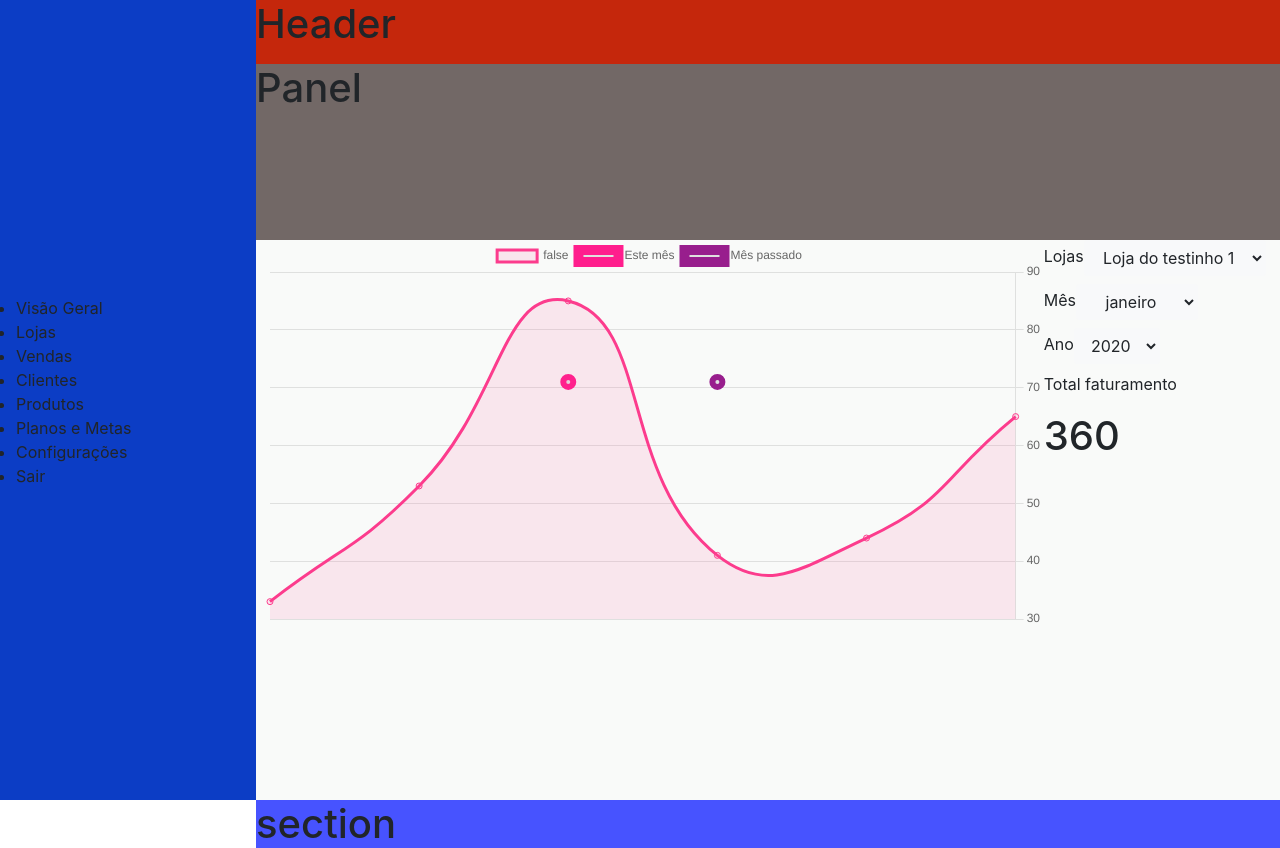
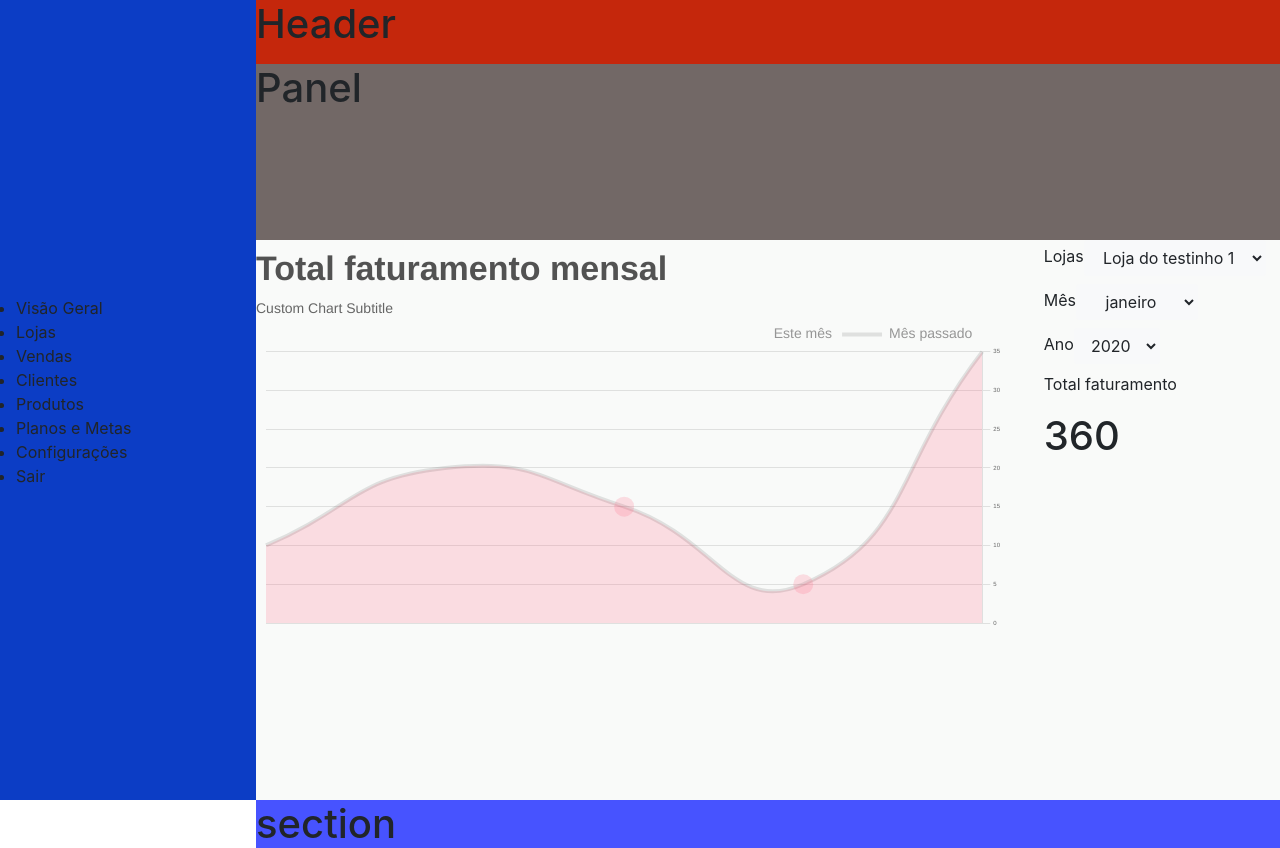
Before and after one commit to Lima08/Bagy-Dashboard, a React (Create React App) app: page / in a window 1280 px wide. Built offline with nearby package versions, Linux system fonts and the light colour scheme.

Commit message:
Adiciona configuraçao basica do grafico.

```diff
--- a/src/components/ChartDashboard/salesChart/chartData.js
+++ b/src/components/ChartDashboard/salesChart/chartData.js
@@ -1,28 +1,35 @@
 const DATA = {
-  // o ponto no grafico com o valor vai ser o dia
-  labels: ['Jan', 'Feb', 'Mar', 'Apr', 'May', 'Jun'], // Aqui vai ser todos os meses
+  labels: ['Jan', 'Feb', 'Mar', 'Apr', 'May'], // Logica para filtrar os meses com vendas do ano selecionado
   datasets: [
     {
-      label: false,
-      data: [33, 53, 85, 41, 44, 65], // valor total de vendas de cada mês
-      fill: true,
-      lineTension: 0.5,
-      backgroundColor: 'rgba(252,60,141,0.1)',
-      borderColor: 'rgba(252,60,141)',
-      yAxisID: 'y',
-      xAxisID: 'x',
-    },
-    {
       label: 'Este mês',
-      data: [null, null, 71, null, null, null ], // valor total de vendas do mes do filtro
-      borderColor: 'rgba(352,30,141)',
-      borderWidth: 10,
+      data: { Mar: 15, Apr: 5 }, // valor total de vendas de cada mês do ano selecionado
+      // data: [{x: 'Jan', y: 20}, {x: 'Mar', y: 10}, {x: 'Jan', y: 110}], // valor total de vendas de cada mês do ano selecionado
+      fill: false,
+      backgroundColor: ['rgba(255, 99, 132, 0.2)'],
+      pointRadius: 10, // Tamanho da bolinha
+      borderColor: [
+        // Aqui é as cores das bolinhas
+        'rgba(255, 99, 132, 1)', // Uma molinha
+        'rgba(25, 99, 132, 1)', // Outra bolinha
+        'green', // Outra bolinha
+      ],
+      borderWidth: 0,
     },
     {
       label: 'Mês passado',
-      data: [null, null, null, 71, null, null ], // valor total de vendas mes anterior ao filtro
-      borderColor: 'rgba(152,30,141)',
-      borderWidth: 10,
+      data: { Jan: 10, Feb: 20, Mar: 15, Apr: 5, May: 35 }, // valor total de vendas de cada mês do ano selecionado
+      // data: [{x: 'Jan', y: 20}, {x: 'Mar', y: 10}, {x: 'Jan', y: 110}], // valor total de vendas de cada mês do ano selecionado
+      fill: true,
+      lineTension: 0.5,
+      backgroundColor: ['rgba(255, 99, 132, 0.2)'],
+      pointRadius: 0, // Anola as outras bolinhas
+      // borderColor: [
+      //   // Aqui é as cores das bolinhas
+      //   'rgba(255, 99, 132, 1)',
+      //   'rgba(25, 99, 132, 1)',
+      // ],
+      borderWidth: 4,
     },
   ],
 };
--- a/src/components/ChartDashboard/salesChart/index.jsx
+++ b/src/components/ChartDashboard/salesChart/index.jsx
@@ -1,9 +1,10 @@
 import React from 'react';
-import { Line } from 'react-chartjs-2';
+import { Line, Chart} from 'react-chartjs-2';
 import OPTIONS from './options';
 import DATA from './chartData';
 
 function SalesChart() {
+  Chart.defaults.font.size = 6;
   return (
     <div className='chart'>
       <Line options={OPTIONS} data={DATA} />
--- a/src/components/ChartDashboard/salesChart/options.js
+++ b/src/components/ChartDashboard/salesChart/options.js
@@ -1,7 +1,53 @@
 const OPTIONS = {
+  plugins: {
+    title: {
+      display: true,
+      align: 'start',
+      color: 'rgb(82, 82, 82)', // cor texto legenda
+      text: 'Total faturamento mensal',
+      padding: {
+        top: 10,
+      },
+      font: {
+        size: 34, // Da legenda
+      },
+    },
+    subtitle: {
+      display: true,
+      text: 'Custom Chart Subtitle',
+      align: 'start',
+      padding: {
+        top: 10,
+      },
+      font: {
+        size: 14,
+      },
+    },
+
+    legend: {
+      display: true,
+      // position: 'bottom',
+      fullSize: false,
+      // onClick: ()=> console.log('oii'),
+      align: 'end',
+      labels: {
+        // boxWidth: 220,
+        boxHeight: 0,
+        color: 'rgb(150, 150, 150)', // cor texto legenda
+        font: {
+          size: 14, // Da legenda
+        },
+      },
+    },
+  },
+  layout: {
+    padding: {
+      right: 40,
+    },
+  },
   scales: {
     y: {
-      display: true,
+      beginAtZero: true,
       position: 'right',
       grid: {
         drawOnChartArea: true,
@@ -9,9 +55,6 @@ const OPTIONS = {
     },
     x: {
       display: false,
-      grid: {
-        drawOnChartArea: true,
-      },
     },
   },
 };
--- a/src/context/StoresContext.js
+++ b/src/context/StoresContext.js
@@ -1,7 +1,7 @@
 import React, { useContext, useEffect, useState } from 'react';
 // import { getStoresInfos } from '../graphql/index';
 import getConsolidatedOrders from '../helpers/mock';
-import filterAndDefineTotalOrder from '../helpers/index';
+import { filterAndDefineTotalOrder } from '../helpers/index';
 
 const MyContext = React.createContext();
 
--- a/src/helpers/index.js
+++ b/src/helpers/index.js
@@ -13,20 +13,15 @@ function filterConsolidatedOrdersByMonth(data, month) {
   return allMonthOrders;
 }
 
-function filterAndDefineTotalOrder(data, month, year) {
+export function filterAndDefineTotalOrder(data, month, year) {
   if (data.length === 0) return 0;
-  console.log(data);
+
   const allYearOrders = filterConsolidatedOrdersByYear(data, year);
-  console.log(allYearOrders);
   const allMonthrders = filterConsolidatedOrdersByMonth(allYearOrders, month);
-  console.log(allMonthrders);
   const totalConsolidatedOrders = allMonthrders.reduce(
     (acc, cur) => cur.price + acc,
     0
   );
 
-  console.log(totalConsolidatedOrders);
   return totalConsolidatedOrders;
 }
-
-export default filterAndDefineTotalOrder;
```
